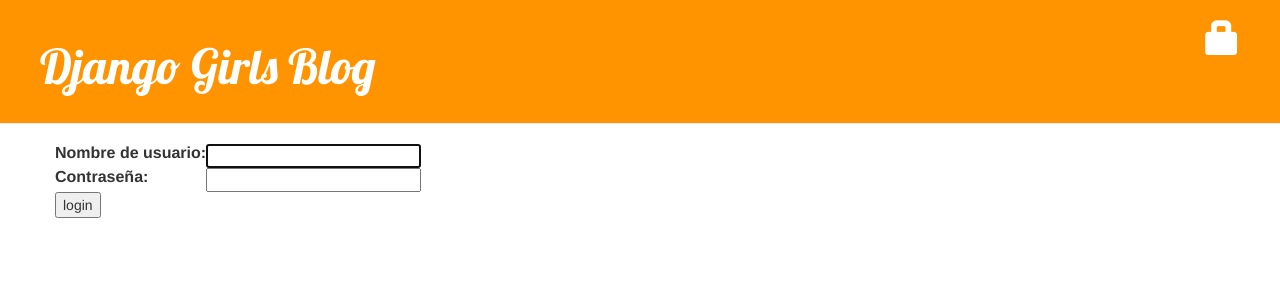
After one commit to laysquad/Djangomendoza, a Django app: page /accounts/login/ in a window 1280 px wide. The commit adds this page. Shown: the top 300 px of the page. Run offline with Django 3.2, Linux system fonts and the light colour scheme; some libraries are stand-ins or nearby versions.

Commit message:
Octavo Commit

```diff
--- a/blog/templates/blog/base.html
+++ b/blog/templates/blog/base.html
@@ -12,8 +12,11 @@
 <body>
     <div class="page-header">
         {% if user.is_authenticated %}
-        <a href="{% url 'post_new' %}" class="top-menu"><span class="glyphicon glyphicon-plus"></span></a> {% endif %}
+        <a href="{% url 'post_new' %}" class="top-menu"><span class="glyphicon glyphicon-plus"></span></a>
         <a href="{% url 'post_draft_list' %}" class="top-menu"><span class="glyphicon glyphicon-edit"></span></a>
+        <p class="top-menu">Hello {{ user.username }} <small>(<a href="{% url 'logout' %}">Log out</a>)</small></p>
+        {% else %}
+        <a href="{% url 'login' %}" class="top-menu"><span class="glyphicon glyphicon-lock"></span></a> {% endif %}
         <h1><a href="/">Django Girls Blog</a></h1>
     </div>
     <div class="content container">
--- a/blog/templates/blog/post_detail.html
+++ b/blog/templates/blog/post_detail.html
@@ -6,8 +6,8 @@
     </div>
     {% else %}
     <a class="btn btn-default" href="{% url 'post_publish' pk=post.pk %}">Publish</a> {% endif %} {% if user.is_authenticated %}
-    <a class="btn btn-default" href="{% url 'post_edit' pk=post.pk %}"><span class="glyphicon glyphicon-pencil"></span></a> {% endif %}
-    <a class="btn btn-default" href="{% url 'post_remove' pk=post.pk %}"><span class="glyphicon glyphicon-remove"></span></a>
+    <a class="btn btn-default" href="{% url 'post_edit' pk=post.pk %}"><span class="glyphicon glyphicon-pencil"></span></a>
+    <a class="btn btn-default" href="{% url 'post_remove' pk=post.pk %}"><span class="glyphicon glyphicon-remove"></span></a> {% endif %}
     <h1>{{ post.title }}</h1>
     <p>{{ post.text|linebreaksbr }}</p>
 </div>
--- /dev/null
+++ b/blog/templates/registration/login.html
@@ -0,0 +1,21 @@
+{% extends "blog/base.html" %} {% block content %} {% if form.errors %}
+<p>Your username and password didn't match. Please try again.</p>
+{% endif %}
+
+<form method="post" action="{% url 'login' %}">
+    {% csrf_token %}
+    <table>
+        <tr>
+            <td>{{ form.username.label_tag }}</td>
+            <td>{{ form.username }}</td>
+        </tr>
+        <tr>
+            <td>{{ form.password.label_tag }}</td>
+            <td>{{ form.password }}</td>
+        </tr>
+    </table>
+
+    <input type="submit" value="login" />
+    <input type="hidden" name="next" value="{{ next }}" />
+</form>
+{% endblock %}
--- a/blog/urls.py
+++ b/blog/urls.py
@@ -9,4 +9,5 @@
     re_path(r'^drafts/$', views.post_draft_list, name='post_draft_list'),
     re_path(r'^post/(?P<pk>\d+)/publish/$', views.post_publish, name='post_publish'),
     re_path(r'^post/(?P<pk>\d+)/remove/$', views.post_remove, name='post_remove'),
+
 ]
--- a/blog/views.py
+++ b/blog/views.py
@@ -4,6 +4,7 @@
 from django.shortcuts import render, get_object_or_404
 from .forms import PostForm
 from django.shortcuts import redirect
+from django.contrib.auth.decorators import login_required
 
 def post_list(request):
     posts = Post.objects.filter(published_date__lte=timezone.now()).order_by('published_date')
@@ -13,6 +14,7 @@
     post = get_object_or_404(Post, pk=pk)
     return render(request, 'blog/post_detail.html', {'post': post})
 
+@login_required
 def post_new(request):
     if request.method == "POST":
         form = PostForm(request.POST)
@@ -25,6 +27,7 @@
         form = PostForm()
     return render(request, 'blog/post_edit.html', {'form': form})
 
+@login_required
 def post_edit(request, pk):
     post = get_object_or_404(Post, pk=pk)
     if request.method == "POST":
@@ -38,10 +41,12 @@
         form = PostForm(instance=post)
     return render(request, 'blog/post_edit.html', {'form': form})
 
+@login_required
 def post_draft_list(request):
     posts = Post.objects.filter(published_date__isnull=True).order_by('created_date')
     return render(request, 'blog/post_draft_list.html', {'posts': posts})
 
+@login_required
 def post_publish(request, pk):
     post = get_object_or_404(Post, pk=pk)
     post.publish()
@@ -51,6 +56,7 @@
     self.published_date = timezone.now()
     self.save()
 
+@login_required
 def post_remove(request, pk):
     post = get_object_or_404(Post, pk=pk)
     post.delete()
--- a/mysite/settings.py
+++ b/mysite/settings.py
@@ -120,3 +120,5 @@
 
 STATIC_URL = '/static/'
 STATIC_ROOT = os.path.join(BASE_DIR, 'static')
+
+LOGIN_REDIRECT_URL = '/'
--- a/mysite/urls.py
+++ b/mysite/urls.py
@@ -1,8 +1,13 @@
 
 from django.contrib import admin
-from django.urls import path, include
+from django.urls import path, include, re_path
+from django.contrib.auth.views import LogoutView
+from django.contrib.auth.views import LoginView
+from django.contrib.auth import views
 
 urlpatterns = [
     path('admin/', admin.site.urls),
     path('', include('blog.urls')),
+    re_path(r'^accounts/login/$', views.LoginView.as_view(), name='login'),
+    re_path(r'^accounts/logout/$', views.LogoutView.as_view(), name='logout', kwargs={'next_page': '/'}),
 ]
```
